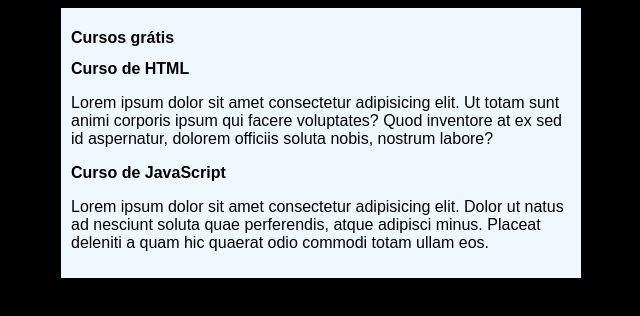
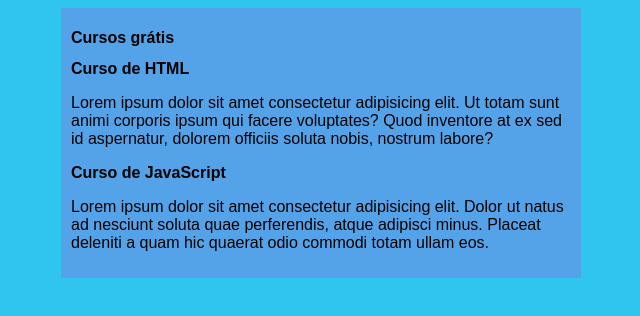
Before and after one commit to Douglaslima09/projeto-site, a plain HTML site: page index.html in a window 1280 px wide. Shown: the whole page, without its empty margins (319-959 px from the left). Drawn offline with Linux system fonts and the light colour scheme.

Commit message:
Update style.css

```diff
--- a/estilos/style.css
+++ b/estilos/style.css
@@ -4,11 +4,12 @@
 }
 
 body {
-    background-color: rgb(0, 0, 0);
+    background-color:  rgb(48, 197, 238);
+
 }
 
 main {
-    background-color: aliceblue;
+    background-color: rgb(84, 162, 231);
     width: 500px;
     margin: auto;
     padding: 10px;
```
